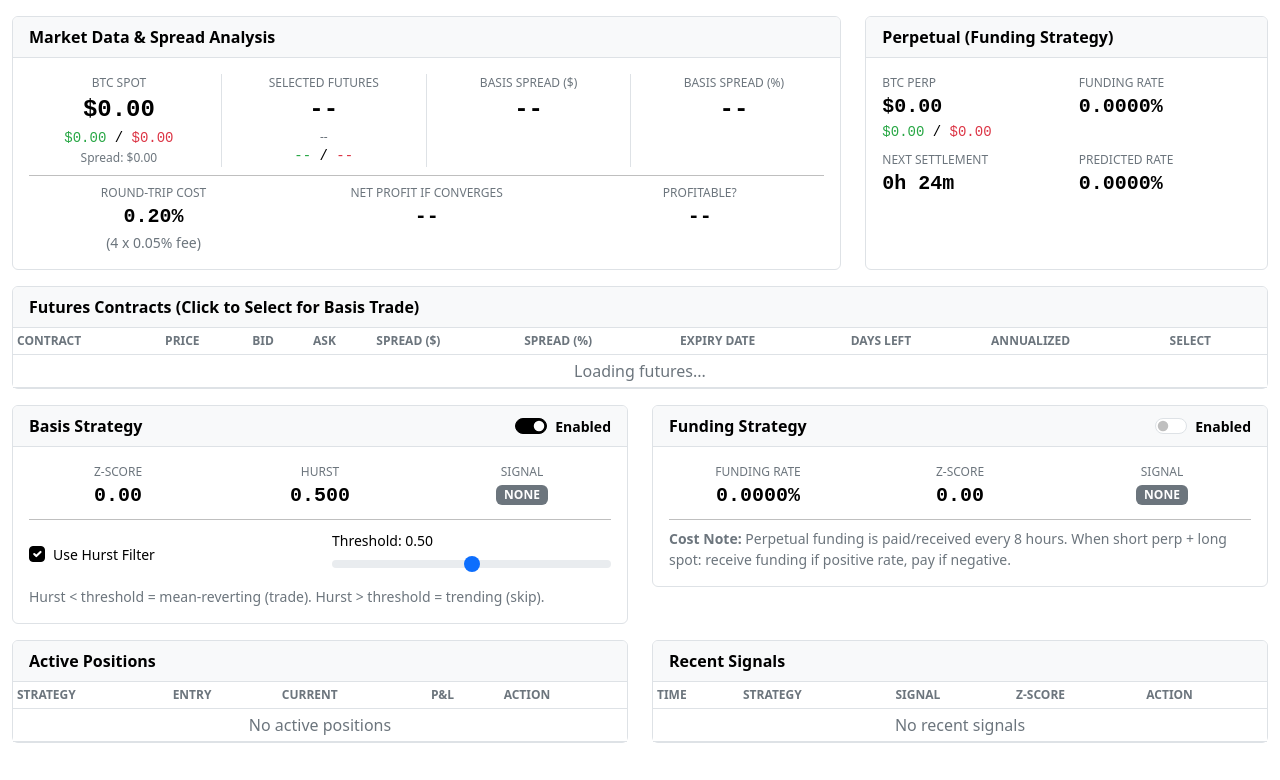
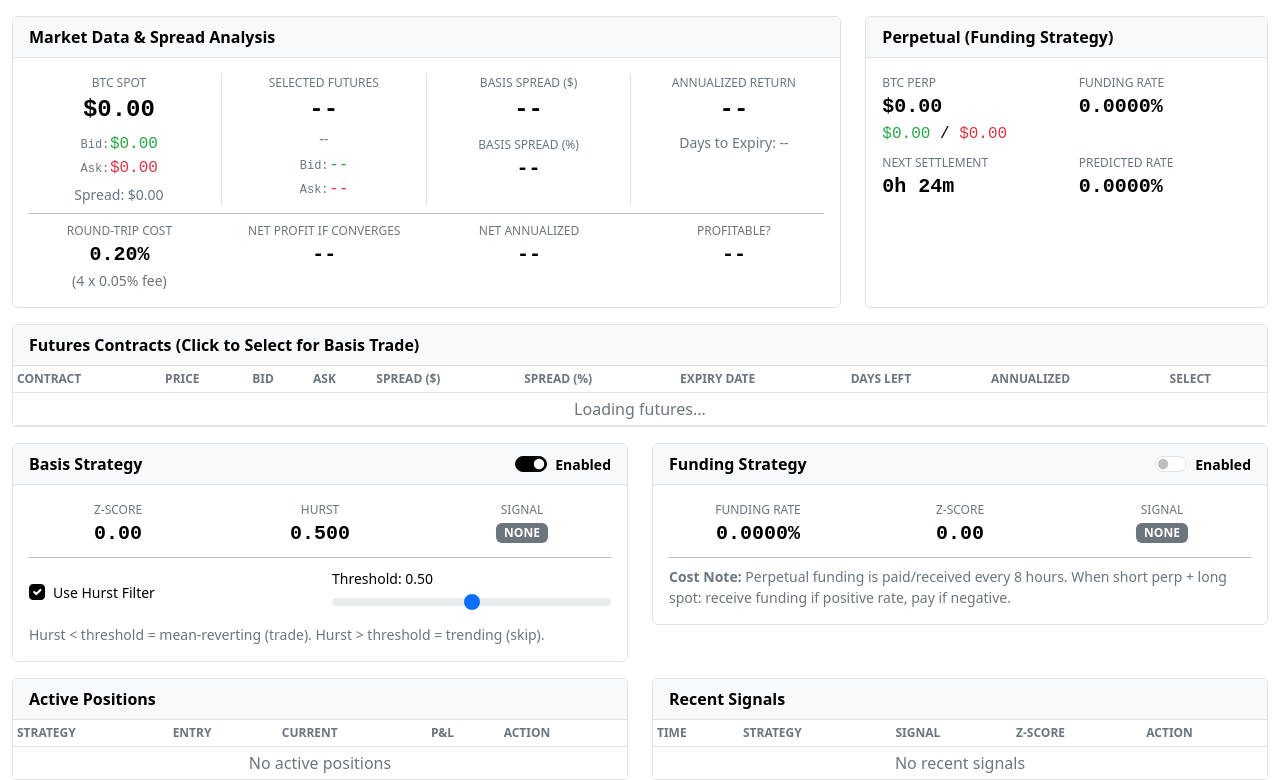
Before and after one commit to ajoxf/BTC_perf_fr, a Flask app: page / in a window 1280 px wide. Shown: the part 56-836 px from the top of the page. Before the commit the page ends 799 px from the top, so only its background shows below. Run offline with Flask 3, Linux system fonts and the light colour scheme; data that the repository does not hold is empty.

Commit message:
Add clearer bid-ask display and annualized returns
- Bid/Ask now on separate lines with labels (size 16)
- Added Annualized Return to main display
- Added Net Annualized (after costs)
- Added Days to Expiry display
- Improved layout with 4-column cost section

```diff
--- a/app/templates/base.html
+++ b/app/templates/base.html
@@ -61,15 +61,22 @@
             font-weight: 500;
         }
         .bid-ask {
-            font-size: 14px;
+            font-size: 16px;
             font-family: 'Courier New', monospace;
         }
-        .spread-info {
+        .bid-ask-label {
             font-size: 12px;
             color: #6c757d;
+            display: inline-block;
+            width: 30px;
+        }
+        .spread-info {
+            font-size: 14px;
+            color: #6c757d;
+            margin-top: 4px;
         }
         .contract-name {
-            font-size: 12px;
+            font-size: 14px;
             color: #6c757d;
         }
         .status-indicator {
--- a/app/templates/dashboard.html
+++ b/app/templates/dashboard.html
@@ -13,9 +13,11 @@
                     <div class="col-md-3 text-center border-end">
                         <div class="metric-label">BTC Spot</div>
                         <div class="metric-value-lg" id="spot-price">--</div>
+                        <div class="bid-ask mt-1">
+                            <span class="bid-ask-label">Bid:</span><span class="text-success" id="spot-bid">--</span>
+                        </div>
                         <div class="bid-ask">
-                            <span class="text-success" id="spot-bid">--</span> /
-                            <span class="text-danger" id="spot-ask">--</span>
+                            <span class="bid-ask-label">Ask:</span><span class="text-danger" id="spot-ask">--</span>
                         </div>
                         <div class="spread-info">Spread: <span id="spot-spread">--</span></div>
                     </div>
@@ -23,32 +25,41 @@
                         <div class="metric-label">Selected Futures</div>
                         <div class="metric-value-lg" id="futures-price">--</div>
                         <div class="contract-name" id="futures-contract">--</div>
+                        <div class="bid-ask mt-1">
+                            <span class="bid-ask-label">Bid:</span><span class="text-success" id="futures-bid">--</span>
+                        </div>
                         <div class="bid-ask">
-                            <span class="text-success" id="futures-bid">--</span> /
-                            <span class="text-danger" id="futures-ask">--</span>
+                            <span class="bid-ask-label">Ask:</span><span class="text-danger" id="futures-ask">--</span>
                         </div>
                     </div>
                     <div class="col-md-3 text-center border-end">
                         <div class="metric-label">Basis Spread ($)</div>
                         <div class="metric-value-lg" id="spread-usd">--</div>
+                        <div class="metric-label mt-2">Basis Spread (%)</div>
+                        <div class="metric-value" id="spread-pct">--</div>
                     </div>
                     <div class="col-md-3 text-center">
-                        <div class="metric-label">Basis Spread (%)</div>
-                        <div class="metric-value-lg" id="spread-pct">--</div>
+                        <div class="metric-label">Annualized Return</div>
+                        <div class="metric-value-lg" id="annualized-return">--</div>
+                        <div class="spread-info">Days to Expiry: <span id="days-to-expiry">--</span></div>
                     </div>
                 </div>
                 <hr class="my-2">
                 <div class="row">
-                    <div class="col-md-4 text-center">
+                    <div class="col-md-3 text-center">
                         <div class="metric-label">Round-Trip Cost</div>
                         <div class="metric-value" id="trading-cost">0.20%</div>
                         <div class="small text-muted">(4 x 0.05% fee)</div>
                     </div>
-                    <div class="col-md-4 text-center">
+                    <div class="col-md-3 text-center">
                         <div class="metric-label">Net Profit if Converges</div>
                         <div class="metric-value" id="net-profit">--</div>
                     </div>
-                    <div class="col-md-4 text-center">
+                    <div class="col-md-3 text-center">
+                        <div class="metric-label">Net Annualized</div>
+                        <div class="metric-value" id="net-annualized">--</div>
+                    </div>
+                    <div class="col-md-3 text-center">
                         <div class="metric-label">Profitable?</div>
                         <div class="metric-value" id="is-profitable">--</div>
                     </div>
@@ -392,10 +403,26 @@
         document.getElementById('spread-usd').innerHTML = formatSpread(spread);
         document.getElementById('spread-pct').innerHTML = formatBasisPercent(spreadPct);
 
+        // Calculate days to expiry and annualized return
+        const days = daysUntil(f.expiry);
+        document.getElementById('days-to-expiry').textContent = days + 'd';
+
+        // Annualized return = (spread% / days) * 365
+        const annualizedPct = days > 0 ? (Math.abs(spreadPct) / days * 365) : 0;
+        const annualizedFormatted = (annualizedPct * 100).toFixed(2);
+        document.getElementById('annualized-return').innerHTML =
+            `<span class="${annualizedPct >= 0 ? 'text-success' : 'text-danger'}">${annualizedFormatted}%</span>`;
+
         // Calculate net profit after costs (0.2% round trip)
         const costPct = 0.002;
         const netProfitPct = Math.abs(spreadPct) - costPct;
         document.getElementById('net-profit').innerHTML = formatBasisPercent(netProfitPct);
+
+        // Net annualized = (net profit% / days) * 365
+        const netAnnualizedPct = days > 0 ? (netProfitPct / days * 365) : 0;
+        const netAnnualizedFormatted = (netAnnualizedPct * 100).toFixed(2);
+        document.getElementById('net-annualized').innerHTML =
+            `<span class="${netAnnualizedPct >= 0 ? 'text-success' : 'text-danger'}">${netAnnualizedFormatted}%</span>`;
 
         // Is it profitable?
         if (Math.abs(spreadPct) > costPct) {
```
